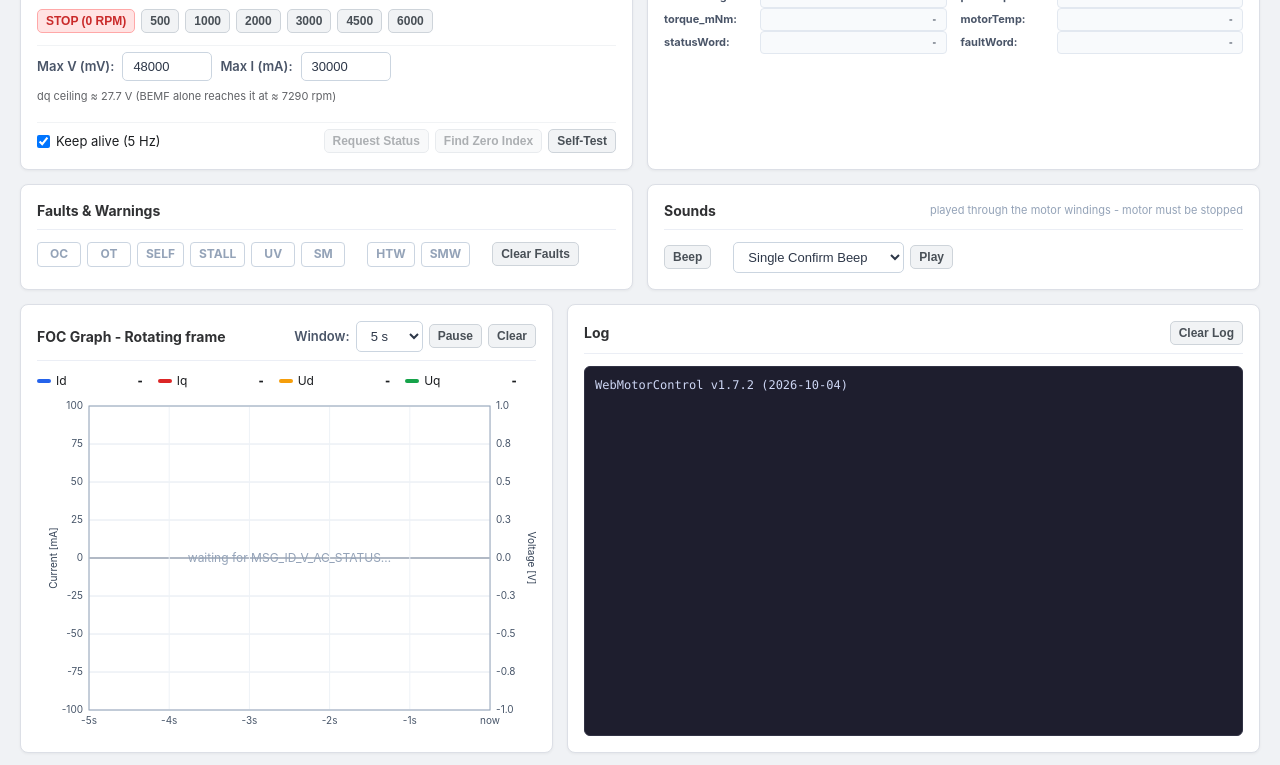
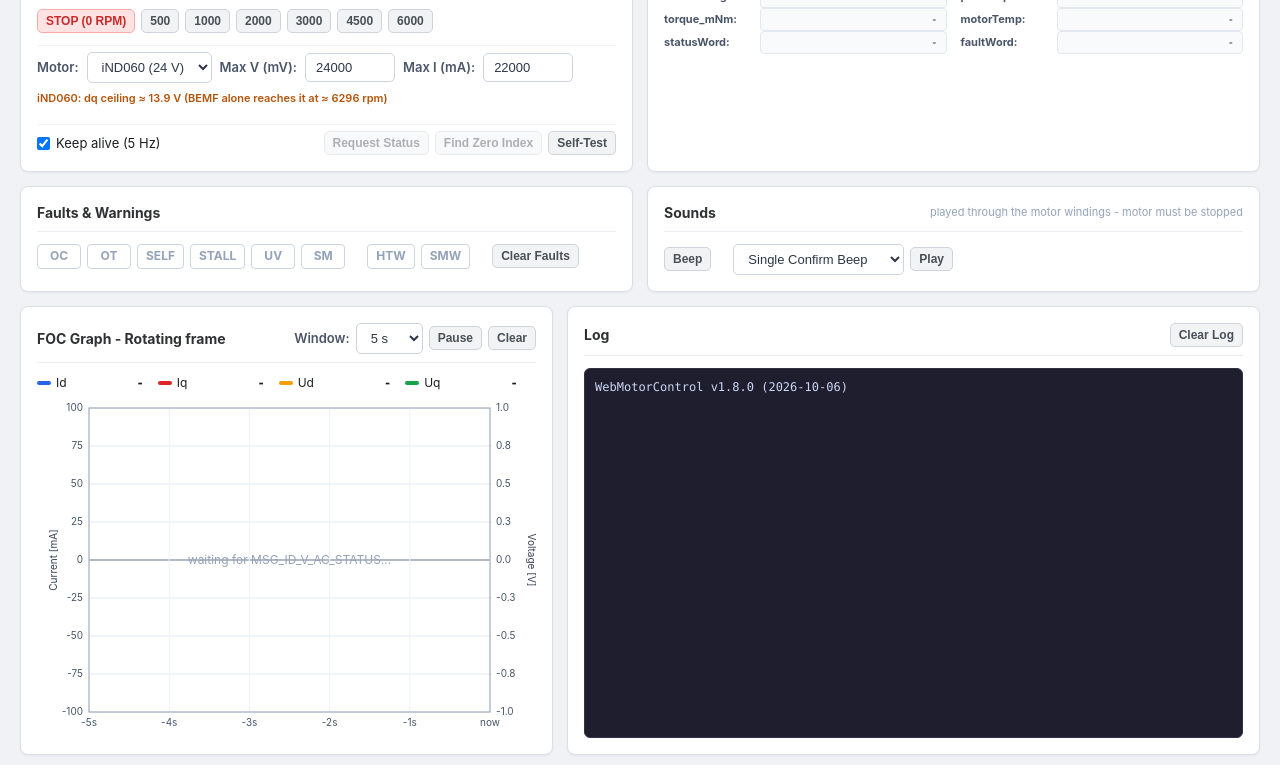
Before and after one commit to DanielKorz/WebMotorControl, a plain HTML site: page Ver1/index.html in a window 1280 px wide. Shown: the part 429-1194 px from the top of the page. Drawn offline with Linux system fonts and the light colour scheme.

Commit message:
Added ind060 motor

```diff
--- a/Ver1/index.html
+++ b/Ver1/index.html
@@ -176,10 +176,15 @@
 
                 <!-- Limits sent with every demand (latched by firmware at run start) -->
                 <div class="options-row limits-row">
+                    <label for="motorSelect" class="form-label">Motor:</label>
+                    <select id="motorSelect" class="select-input" title="Sets the BEMF constant used in the hint below and the default Max V / Max I limits">
+                        <option value="ind060">iND060 (24 V)</option>
+                        <option value="ind057">iND057 (48 V)</option>
+                    </select>
                     <label for="maxVInput" class="form-label">Max V (mV):</label>
                     <input id="maxVInput" type="number" min="1000" max="48000" step="1000" class="text-input" style="width: 90px;">
                     <label for="maxIInput" class="form-label">Max I (mA):</label>
-                    <input id="maxIInput" type="number" min="0" max="30000" step="1000" class="text-input" style="width: 90px;">
+                    <input id="maxIInput" type="number" min="0" max="25000" step="1000" class="text-input" style="width: 90px;" title="The current sense chain measures about 27 A peak on the most sensitive phase; the firmware also clamps this to its configured current limit">
                     <span id="limitHint" class="limit-hint"></span>
                 </div>
 
--- a/Ver1/js/app.js
+++ b/Ver1/js/app.js
@@ -25,6 +25,7 @@ document.addEventListener("DOMContentLoaded", () => {
 
     const maxVInput = document.getElementById("maxVInput");
     const maxIInput = document.getElementById("maxIInput");
+    const motorSelect = document.getElementById("motorSelect");
     const statusAge = document.getElementById("statusAge");
     const rxDiag = document.getElementById("rxDiag");
 
@@ -239,10 +240,26 @@ document.addEventListener("DOMContentLoaded", () => {
     // next start from standstill.
     const limitHint = document.getElementById("limitHint");
 
+    // Motor presets (MotorDriver/Source/MOTOR_DEF): peak-phase BEMF constant, nominal bus and the default limits.
+    // maxI stays inside the sense chain's range (about 27 A peak on the most sensitive phase after the gain calibration).
+    const MOTORS = {
+        ind060: { name: "iND060", keMvPerRpm: 2.20, maxV: 24000, maxI: 22000 },
+        ind057: { name: "iND057", keMvPerRpm: 3.80, maxV: 48000, maxI: 25000 }
+    };
+    const MOTOR_KEY = "motorctrl.motor";
+    let motorId = "ind060";
+    try {
+        const saved = localStorage.getItem(MOTOR_KEY);
+        if (saved && MOTORS[saved]) motorId = saved;
+    } catch (e) { /* storage blocked: keep the default */ }
+
     function updateLimitHint() {
-        const dqLimitMv = (serial.maxV * 591) >> 10; // control_voltageLimitMV() in APP_control.c
-        const bemfRpm = Math.round(dqLimitMv / 3.8);   // iND057: 3.8 mV per rpm
-        limitHint.textContent = `dq ceiling ≈ ${(dqLimitMv / 1000).toFixed(1)} V (BEMF alone reaches it at ≈ ${bemfRpm} rpm)`;
+        const motor = MOTORS[motorId];
+        // The firmware clamps Max V to the configured supply, so a nominal bus lower than Max V sets the ceiling
+        const effMaxV = Math.min(serial.maxV, motor.maxV);
+        const dqLimitMv = (effMaxV * 591) >> 10;    // control_voltageLimitMV() in APP_control.c
+        const bemfRpm = Math.round(dqLimitMv / motor.keMvPerRpm);
+        limitHint.textContent = `${motor.name}: dq ceiling ≈ ${(dqLimitMv / 1000).toFixed(1)} V (BEMF alone reaches it at ≈ ${bemfRpm} rpm)`;
         limitHint.classList.toggle("warn", bemfRpm < 6500);
     }
 
@@ -259,8 +276,26 @@ document.addEventListener("DOMContentLoaded", () => {
     }
 
     bindLimit(maxVInput, "maxV", 1000, 48000);
-    bindLimit(maxIInput, "maxI", 0, 30000);
-    updateLimitHint();
+    bindLimit(maxIInput, "maxI", 0, 25000);
+
+    function applyMotorPreset(id, persist) {
+        if (!MOTORS[id]) return;
+        motorId = id;
+        motorSelect.value = id;
+        serial.maxV = MOTORS[id].maxV;
+        serial.maxI = MOTORS[id].maxI;
+        maxVInput.value = serial.maxV;
+        maxIInput.value = serial.maxI;
+        if (persist) {
+            try { localStorage.setItem(MOTOR_KEY, id); } catch (e) { /* storage blocked */ }
+        }
+        updateLimitHint();
+    }
+    motorSelect.addEventListener("change", () => {
+        applyMotorPreset(motorSelect.value, true);
+        appendLog(`[MOTOR] ${MOTORS[motorId].name}: Max V ${serial.maxV} mV, Max I ${serial.maxI} mA (applies on the next start from standstill)\n`);
+    });
+    applyMotorPreset(motorId, false);
 
     // ---------------- 5. Canvas Slider Ticks ----------------
     function drawSliderTicks() {
@@ -416,7 +451,9 @@ document.addEventListener("DOMContentLoaded", () => {
         // Magnitude of the dq voltage vector against the ceiling the firmware derives from
         // Max V - when this sits at the limit the current loop has run out of voltage.
         const vdq = Math.round(Math.hypot(s.vq, s.vd));
-        const dqLimit = (serial.maxV * 591) >> 10;
+        // maxV is clamped to the configured supply by the firmware; the measured bus stands in for it
+        const effMaxV = s.supplyVoltage > 6000 ? Math.min(serial.maxV, s.supplyVoltage) : Math.min(serial.maxV, MOTORS[motorId].maxV);
+        const dqLimit = (effMaxV * 591) >> 10;
         statusInputs.vdq.value = `${vdq} mV (limit ≈ ${dqLimit})`;
         statusInputs.vdq.classList.toggle("warn", vdq > dqLimit * 0.95);
 
--- a/Ver1/js/diagcodes.js
+++ b/Ver1/js/diagcodes.js
@@ -50,6 +50,7 @@ const DIAG_CODE = Object.freeze({
     DIAG_CODE_AUTO_CAL_SLOW_STATE_ID: 0x0109,
     DIAG_CODE_AUTO_CAL_CURRENT_STATE_ID: 0x010A,
     DIAG_CODE_AUTO_CAL_RL_STATE_ID: 0x010B,
+    DIAG_CODE_AUTO_CAL_VI_STATE_ID: 0x010C,
     DIAG_CODE_AUTO_CALSLOW_1: 0x0120,
     DIAG_CODE_AUTO_CALSLOW_2: 0x0121,
     DIAG_CODE_AUTO_CALSLOW_3: 0x0122,
@@ -72,10 +73,15 @@ const DIAG_CODE = Object.freeze({
     DIAG_CODE_AUTO_INDEX_9: 0x0148,
     DIAG_CODE_AUTO_CAL_CURRENT_SENS: 0x0150,
     DIAG_CODE_AUTO_CAL_RL_RESULT: 0x0151,
+    DIAG_CODE_AUTO_CAL_VI_STEP: 0x0152,
+    DIAG_CODE_AUTO_CAL_VI_DONE: 0x0153,
     DIAG_CODE_AUTO_ALIGN_STATE_ID: 0x0160,
     DIAG_CODE_AUTO_ALIGN_RESULT: 0x0161,
     DIAG_CODE_AUTO_ALIGN_FAIL: 0x0162,
     DIAG_CODE_ENC_INDEX_ZERO: 0x0163,
+    DIAG_CODE_AUTO_CAL_ANGLE_TABLE: 0x0170,
+    DIAG_CODE_AUTO_CAL_ANGLE_RESULT: 0x0171,
+    DIAG_CODE_AUTO_CAL_ANGLE_AVG: 0x0172,
     DIAG_SELFTEST_FLOAT_MOTV_RANGE: 0x0200,
     DIAG_SELFTEST_FLOAT_MOTV_U_LOW: 0x0201,
     DIAG_SELFTEST_FLOAT_MOTV_U_HIGH: 0x0202,
@@ -135,8 +141,9 @@ const DIAG_ENUMS = Object.freeze({
         CONTROL_SOUND_BEEP1: 17,
         CONTROL_SOUND_PATTERN: 18,
         CONTROL_ALIGN: 19,
-        CONTROL_STATE_NUM: 20,
-        CONTROL_STATE_INVALID: 21,
+        CONTROL_CAL_VI_SWEEP: 20,
+        CONTROL_STATE_NUM: 21,
+        CONTROL_STATE_INVALID: 22,
     }),
     RESET_TYPE: Object.freeze({
         RESET_CAUSE_UNKNOWN: 0,
@@ -189,6 +196,12 @@ const DIAG_ENUMS = Object.freeze({
         AUTO_CAL_RL_TEST_V: 3,
         AUTO_CAL_RL_TEST_W: 4,
         AUTO_CAL_RL_END: 5,
+    }),
+    AUTO_CAL_STATE_VI: Object.freeze({
+        AUTO_CAL_VI_IDLE: 0,
+        AUTO_CAL_VI_START: 1,
+        AUTO_CAL_VI_SWEEP: 2,
+        AUTO_CAL_VI_END: 3,
     }),
     AUTO_ALIGN_STATE: Object.freeze({
         ALIGN_IDLE: 0,
@@ -255,6 +268,7 @@ const DIAG_CODE_TRANS = Object.freeze({
     [DIAG_CODE.DIAG_CODE_AUTO_CAL_SLOW_STATE_ID]: ["op_state", "AUTO CAL: {0:AUTO_CAL_STATE_SLOW}"],
     [DIAG_CODE.DIAG_CODE_AUTO_CAL_CURRENT_STATE_ID]: ["op_state", "AUTO CAL: {0:AUTO_CAL_STATE_CURRENT}"],
     [DIAG_CODE.DIAG_CODE_AUTO_CAL_RL_STATE_ID]: ["op_state", "AUTO CAL: {0:AUTO_CAL_STATE_RL}"],
+    [DIAG_CODE.DIAG_CODE_AUTO_CAL_VI_STATE_ID]: ["op_state", "AUTO CAL: {0:AUTO_CAL_STATE_VI}"],
     [DIAG_CODE.DIAG_CODE_AUTO_CALSLOW_1]: ["prc", "DIAG_CODE_AUTO_CALSLOW_1"],
     [DIAG_CODE.DIAG_CODE_AUTO_CALSLOW_2]: ["prc", "DIAG_CODE_AUTO_CALSLOW_2"],
     [DIAG_CODE.DIAG_CODE_AUTO_CALSLOW_3]: ["prc", "DIAG_CODE_AUTO_CALSLOW_3"],
@@ -281,6 +295,11 @@ const DIAG_CODE_TRANS = Object.freeze({
     [DIAG_CODE.DIAG_CODE_AUTO_ALIGN_FAIL]: ["error", "ALIGN: Failed - {0:ALIGN_FAIL_REASON}, value {1}"],
     [DIAG_CODE.DIAG_CODE_ENC_INDEX_ZERO]: ["prc", "INDEX: {0:ENC_INDEX_EVENT}, zero error {1:d} counts"],
     [DIAG_CODE.DIAG_CODE_AUTO_CAL_RL_RESULT]: ["prc", "RL: Phase {0:PHASES} R={1:d}mOhm L={2:d}nH tau={3:d}us"],
+    [DIAG_CODE.DIAG_CODE_AUTO_CAL_VI_STEP]: ["prc", "VI: {0:d} mV -> I mean {1:d} mA (min {2:d}, max {3:d})"],
+    [DIAG_CODE.DIAG_CODE_AUTO_CAL_VI_DONE]: ["prc", "VI sweep done: reason {0:d} (1 = max V, 2 = current limit), {1:d} steps, last {2:d} mV"],
+    [DIAG_CODE.DIAG_CODE_AUTO_CAL_ANGLE_TABLE]: ["prc", "ANGLE TABLE [{0:d}..{0:d}+2] (deg*10+1000): {1:d} {2:d} {3:d}"],
+    [DIAG_CODE.DIAG_CODE_AUTO_CAL_ANGLE_RESULT]: ["prc", "ANGLE TABLE: valid={0:d}, largest correction {1:d} (0.1 deg) at entry {2:d}"],
+    [DIAG_CODE.DIAG_CODE_AUTO_CAL_ANGLE_AVG]: ["prc", "ANGLE TABLE: {0:d} (1 = new, 2 = averaged, 3 = replaced), runs {1:d}, vs old table rms {2:d} max {3:d} (0.1 deg)"],
     [DIAG_CODE.DIAG_SELFTEST_FLOAT_MOTV_RANGE]: ["prc_pass", "[1] VBUS={0:VX1000}V"],
     [DIAG_CODE.DIAG_SELFTEST_FLOAT_MOTV_U_LOW]: ["error", "[1] MotV_U (float) too low! V={0:VX1000}V < {1:VX1000}V (low FET)"],
     [DIAG_CODE.DIAG_SELFTEST_FLOAT_MOTV_U_HIGH]: ["error", "[1] MotV_U (float) too high! V={0:VX1000}V > {2:VX1000}V (high FET)"],
--- a/Ver1/js/protocol.js
+++ b/Ver1/js/protocol.js
@@ -65,8 +65,12 @@ const DIAG_RequestIdEnum = Object.freeze({
     DIAG_REQ_CAL_FIND_INDEX: 0x00A6,
     DIAG_REQ_AUTO_CAL_SLOW: 0x00A7,
     DIAG_REQ_AUTO_CAL_CURRENT_SENS: 0x00A8,
+    DIAG_REQ_CAL_LOAD: 0x00A9,
+    DIAG_REQ_CAL_SAVE: 0x00AA,
     DIAG_REQ_BEEP: 0x00AB,
     DIAG_REQ_SOUND_PATTERN: 0x00AC,
+    DIAG_REQ_AUTO_CAL_RL: 0x00AD,
+    DIAG_REQ_AUTO_CAL_VI_SWEEP: 0x00AE,
     DIAG_REQ_TEST_TRIG_F_OC: 0x0200,
     DIAG_REQ_TEST_TRIG_F_OV: 0x0201,
     DIAG_REQ_TEST_TRIG_F_OT: 0x0202,
--- a/Ver1/js/version.js
+++ b/Ver1/js/version.js
@@ -3,9 +3,26 @@
  * Bump APP_VERSION and add an entry at the top of APP_CHANGELOG for every behavioural change.
  * The version is shown in the header, logged to the console log at start-up and on connect.
  */
-const APP_VERSION = "1.7.2";
+const APP_VERSION = "1.8.0";
 
 const APP_CHANGELOG = [
+    {
+        version: "1.8.0",
+        date: "2026-10-06",
+        changes: [
+            "Motor selector (iND060 24 V / iND057 48 V) next to the limits: sets the BEMF constant used in the dq-ceiling hint (2.20 / 3.80 V per krpm) and the default Max V (24000 / 48000) and Max I (22000 / 25000); remembered between visits.",
+            "Max I input capped at 25000 mA (current sense range)."
+        ]
+    },
+    {
+        version: "1.7.3",
+        date: "2026-10-06",
+        changes: [
+            "Diagnostic log decodes the new firmware codes: V-I sweep (0x010C, 0x0152, 0x0153) and pole-pair angle table (0x0170-0x0172); control state 20 (CONTROL_CAL_VI_SWEEP) now has a name (tables synced with MotorCtrl).",
+            "Request ids added for CAL_LOAD, CAL_SAVE, AUTO_CAL_RL and AUTO_CAL_VI_SWEEP (no buttons yet).",
+            "dq voltage ceiling shown in the status panel is limited by the measured bus voltage, because the firmware clamps Max V to the configured supply (a 24 V bus no longer shows a 27.7 V ceiling)."
+        ]
+    },
     {
         version: "1.7.2",
         date: "2026-10-04",
```
